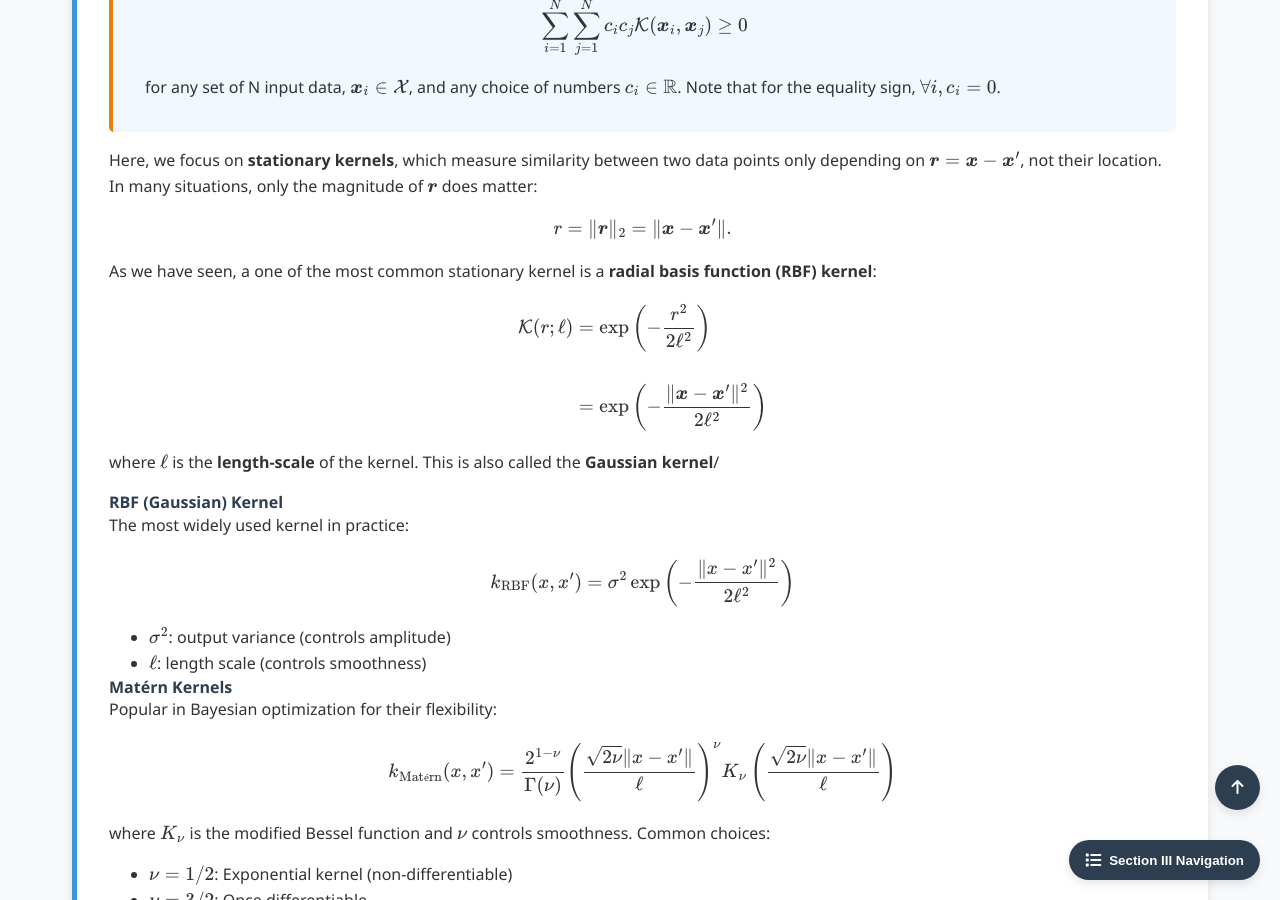
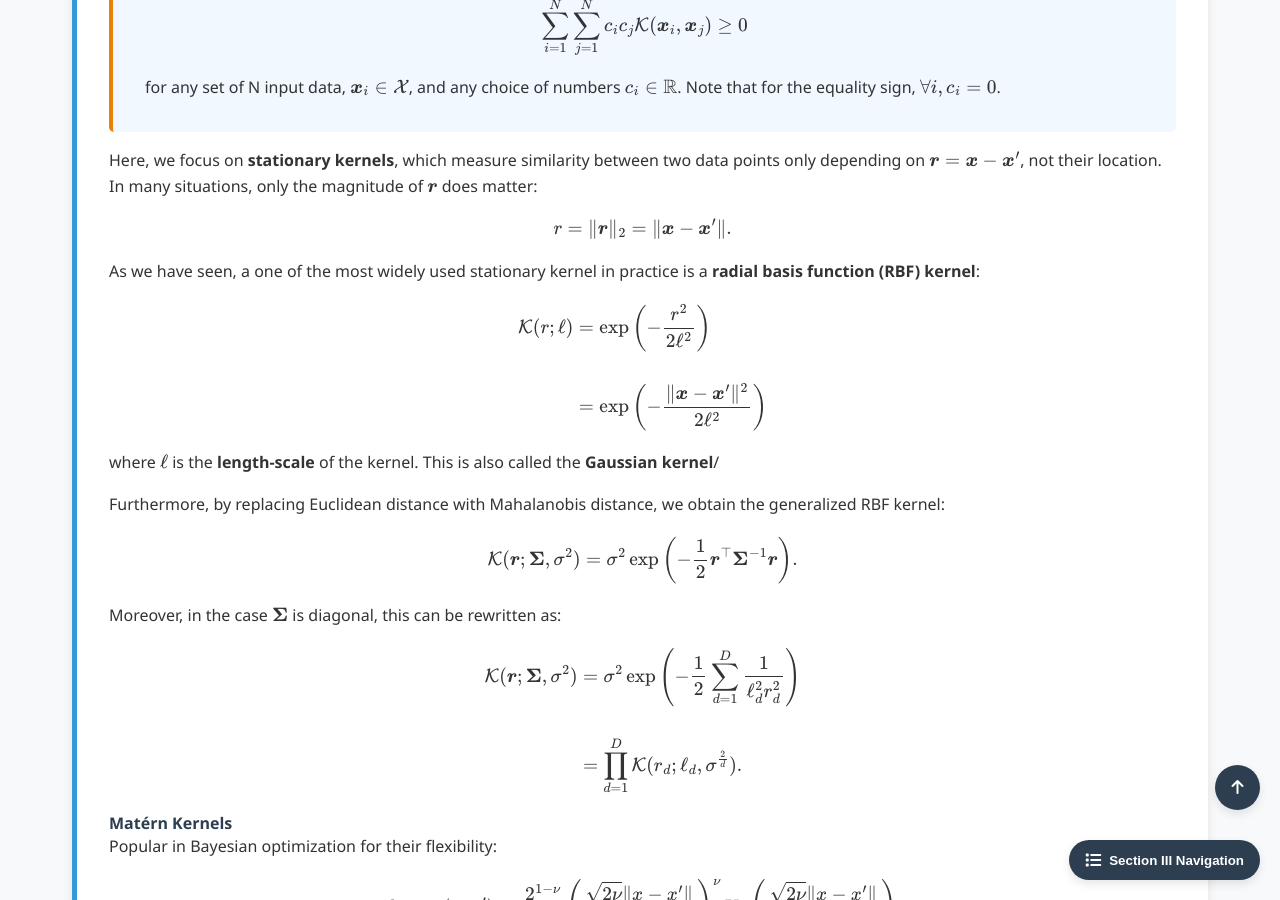
Before and after one commit to Yusukey01/yusukey01.github.io, a Jekyll site: the page built from Mathematics/Probability/gaussian_process.html, in a window 1280 px wide and 900 px high, scrolled down 1858 px. Built offline with Jekyll 4.4.1, drawn with Linux system fonts in a browser that asks for light colours.

Commit message:
added Gaussian Process

```diff
--- a/Mathematics/Probability/gaussian_process.html
+++ b/Mathematics/Probability/gaussian_process.html
@@ -205,7 +205,8 @@ uses_python: true
                     \]
                 </p>
                 <p>
-                    As we have seen, a one of the most common stationary kernel is a <strong>radial basis function (RBF) kernel</strong>:
+                    As we have seen, a one of the most widely used stationary kernel in practice is
+                    a <strong>radial basis function (RBF) kernel</strong>:
                     \[
                     \begin{align*}
                     \mathcal{K}(r ; \ell) &= \exp \left( -\frac{r^2}{2\ell^2}\right) \\\\
@@ -215,15 +216,21 @@ uses_python: true
                     where \(\ell\) is the <strong>length-scale</strong> of the kernel. This is also called the <strong>Gaussian kernel</strong>/
                 </p>
 
-                <h4>RBF (Gaussian) Kernel</h4>
-                <p>The most widely used kernel in practice:</p>
-                \[
-                k_{\text{RBF}}(x, x') = \sigma^2 \exp\left(-\frac{\|x - x'\|^2}{2\ell^2}\right)
-                \]
-                <ul style="padding-left: 40px;">
-                    <li>\(\sigma^2\): output variance (controls amplitude)</li>
-                    <li>\(\ell\): length scale (controls smoothness)</li>
-                </ul>
+                <p>
+                    Furthermore, by replacing Euclidean distance with Mahalanobis distance, we obtain the generalized RBF kernel:
+                    \[
+                    \mathcal{K}(\boldsymbol{r}; \boldsymbol{\Sigma}, \sigma^2)
+                    = \sigma^2 \exp \left( - \frac{1}{2} \boldsymbol{r}^\top \boldsymbol{\Sigma}^{-1} \boldsymbol{r}\right).
+                    \]
+                    Moreover, in the case \(\boldsymbol{\Sigma}\) is diagonal, this can be rewritten as:
+                    \[
+                    \begin{align*}
+                    \mathcal{K}(\boldsymbol{r}; \boldsymbol{\Sigma}, \sigma^2)
+                    &=  \sigma^2 \exp \left( - \frac{1}{2} \sum_{d=1}^D \frac{1}{\ell_d^2 r_d^2} \right) \\\\
+                    &= \prod_{d=1}^D \mathcal{K}(r_d ; \ell_d, \sigma^{\frac{2}{d}}).
+                   \end{align*}
+                    \]
+                </p>
 
                 <h4>Matérn Kernels</h4>
                 <p>Popular in Bayesian optimization for their flexibility:</p>
```
